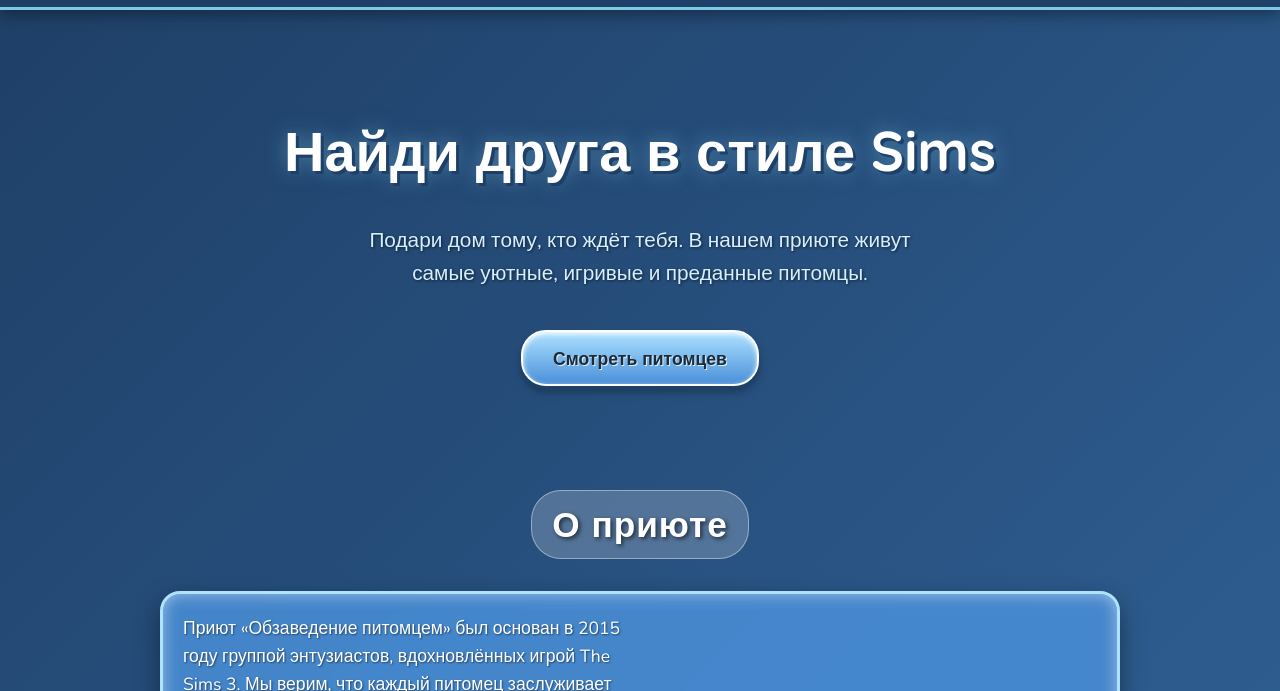
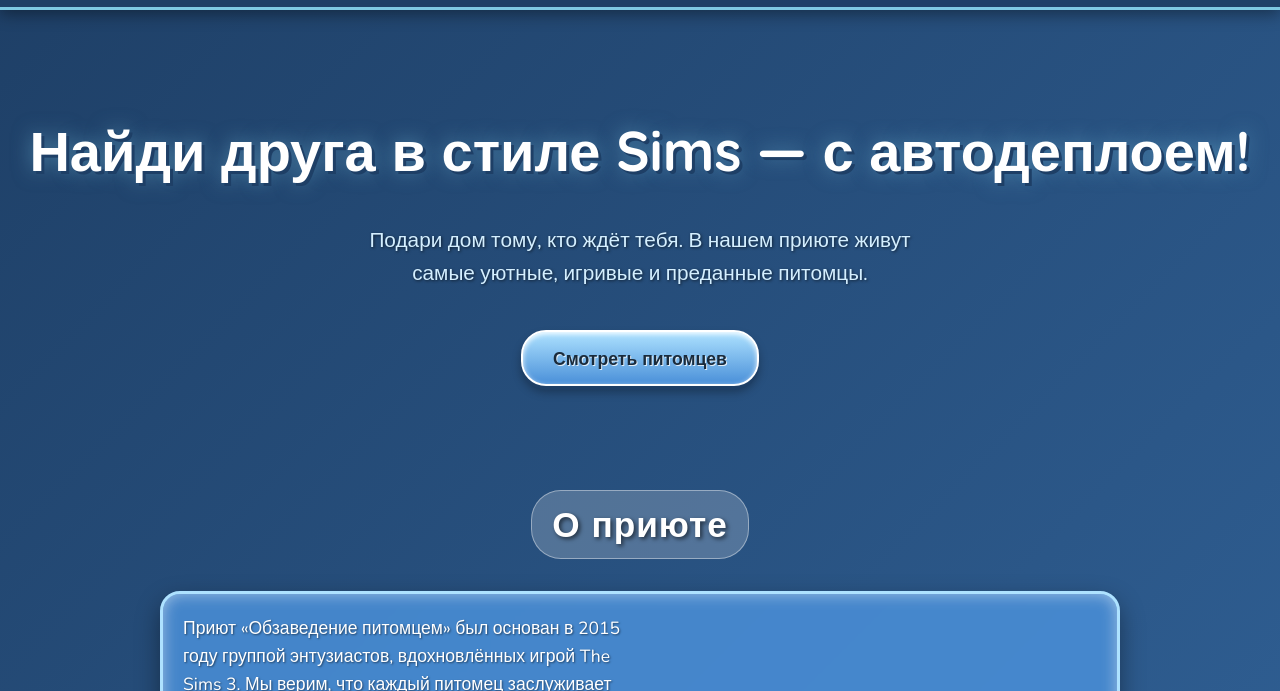
Before and after one commit to smvcki/pet_shelter, a plain HTML site: page index.html in a window 1280 px wide. Shown: the part 64-755 px from the top of the page. Drawn offline with nearby package versions, Linux system fonts and the light colour scheme.

Commit message:
Update index.html

```diff
--- a/index.html
+++ b/index.html
@@ -839,7 +839,7 @@
 
     <!-- HERO SECTION -->
     <section class="hero">
-        <h1>Найди друга в стиле Sims</h1>
+        <h1>Найди друга в стиле Sims — с автодеплоем!</h1>
         <p>Подари дом тому, кто ждёт тебя. В нашем приюте живут самые уютные, игривые и преданные питомцы.</p>
         <a href="#pets" class="sims-btn">Смотреть питомцев</a>
     </section>
```
